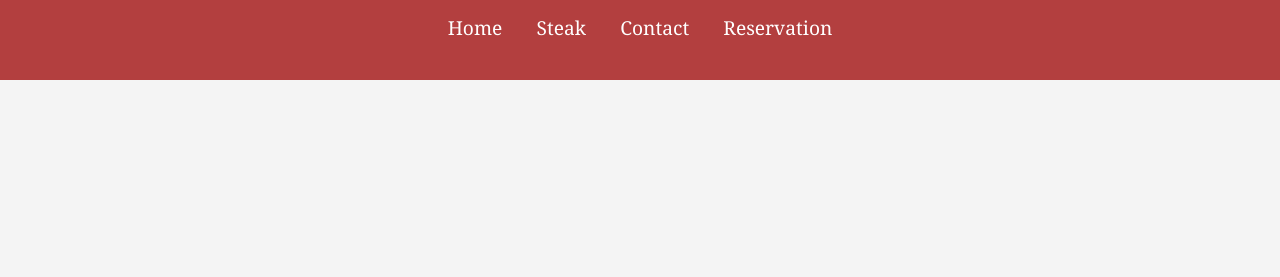
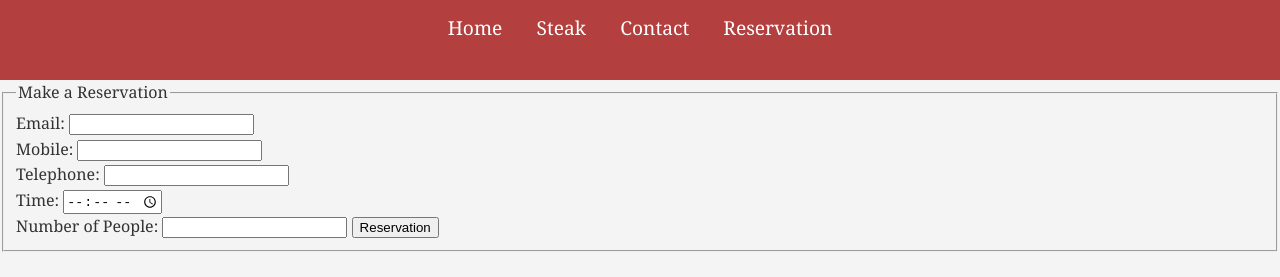
Before and after one commit to ben1998-hub/We-Love-Steak, a plain HTML site: page reservation.html in a window 1280 px wide. Shown: the part 87-364 px from the top of the page. Drawn offline with Linux system fonts and the light colour scheme.

Commit message:
Make a reservation form with a submit button

```diff
--- a/reservation.html
+++ b/reservation.html
@@ -21,5 +21,30 @@
             </ul>
         </nav>
     </header>
+        <div class= "reservation-form">
+            <form action= "/submit-reservation" method= "post">
+                <fieldset>
+                    <legend>Make a Reservation</legend>
+                    <label for= "email">Email:</label>
+                    <input type= "email" id= "email" name= "email" required><br>
+
+                    <label for= "mobile">Mobile:</label>
+                    <input type= "tel" id= "mobile" name= "mobile" required><br>
+
+                    <label for= "telephone">Telephone:</label>
+                    <input type= "tel" id= "telephone" name= "telephone"><br>
+
+                    <label for= "time">Time:</label>
+                    <input type= "time" id= "time" name= "time" required><br>
+
+                    <label for= "people">Number of People:</label>
+                    <input type= "number" id= "people" name= "people" required>
+
+                    <input type= "submit" value= "Reservation">
+
+                </fieldset>
+            </form>
+        </div>
+
 </body>
 </html>
```
